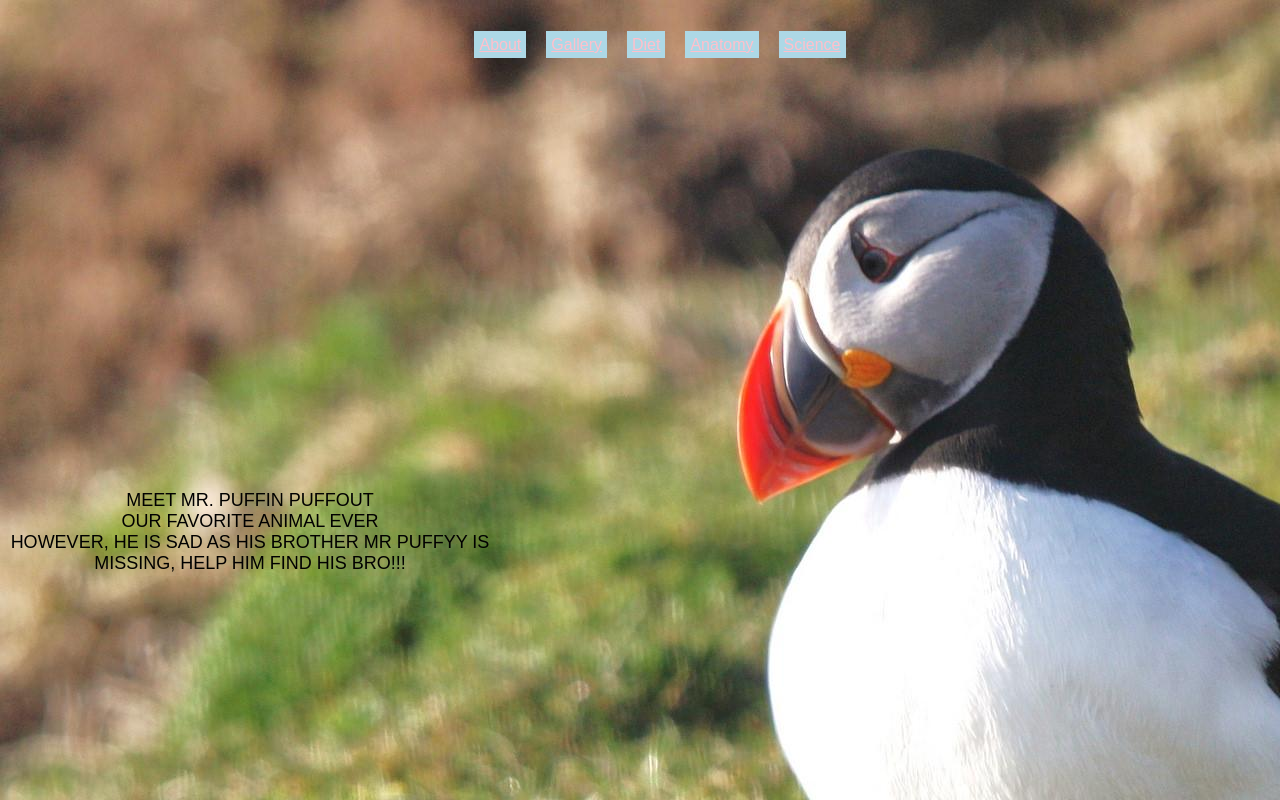
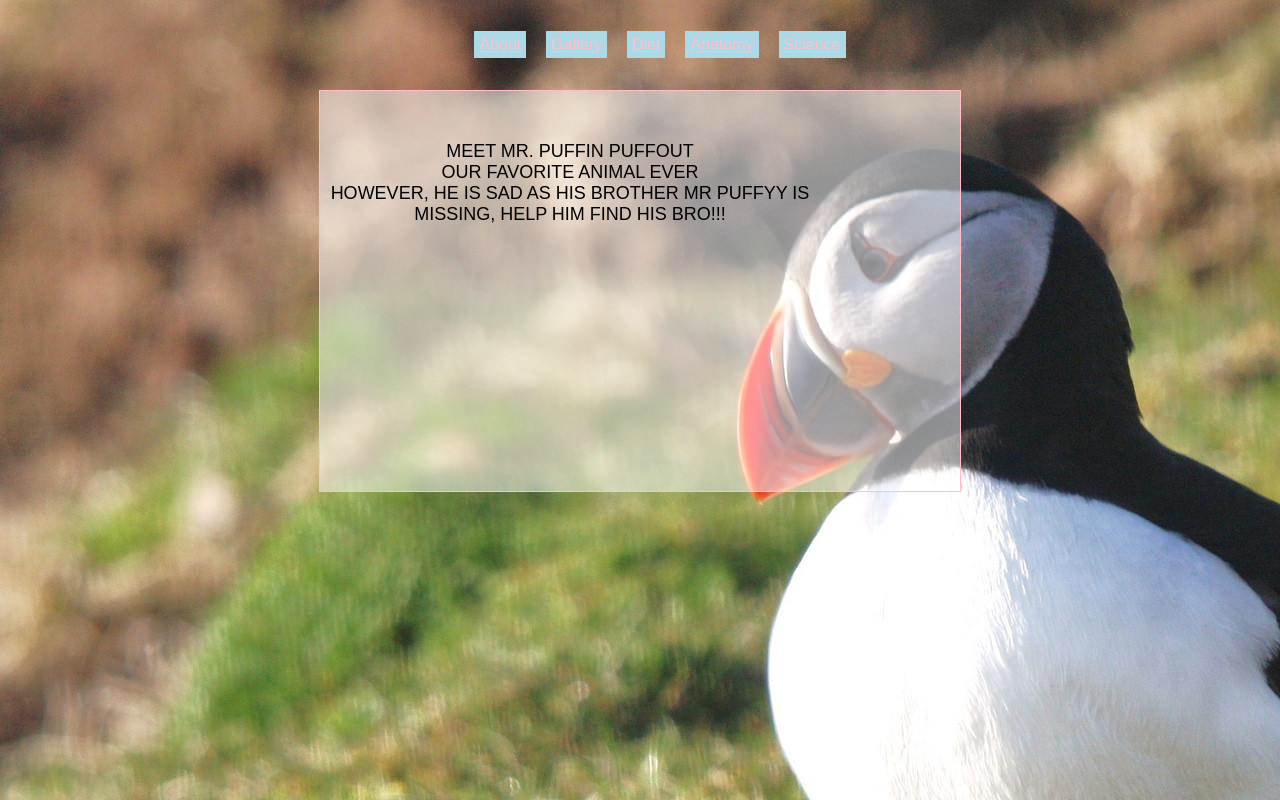
Before and after one commit to dpcairns/scrum-puffin, a React (Create React App) app: page / in a window 1280 px wide. Shown: the top 800 px of the page. Built offline with nearby package versions, Linux system fonts and the light colour scheme.

Commit message:
small change

```diff
--- a/src/App.css
+++ b/src/App.css
@@ -1,7 +1,7 @@
 .App {
   text-align: center;
   background-image: url('./puffin_bg.jpg');
-  height: 1000px;
+  height: 100vh;
 }
 
 a {
@@ -20,7 +20,6 @@ li {
 }
 
 .App-header {
-  height: 400px;
   padding: 20px;
   color: white;
 }
@@ -57,4 +56,11 @@ li {
 
 .App-intro {
   font-size: large;
+  position: relative;
+  border: solid 1px pink;
+  width: 50%;
+  transform: translate(-50%);
+  height: 50%;
+  left: 50%;
+  background-color: rgba(255,255,255, .5);
 }
```
